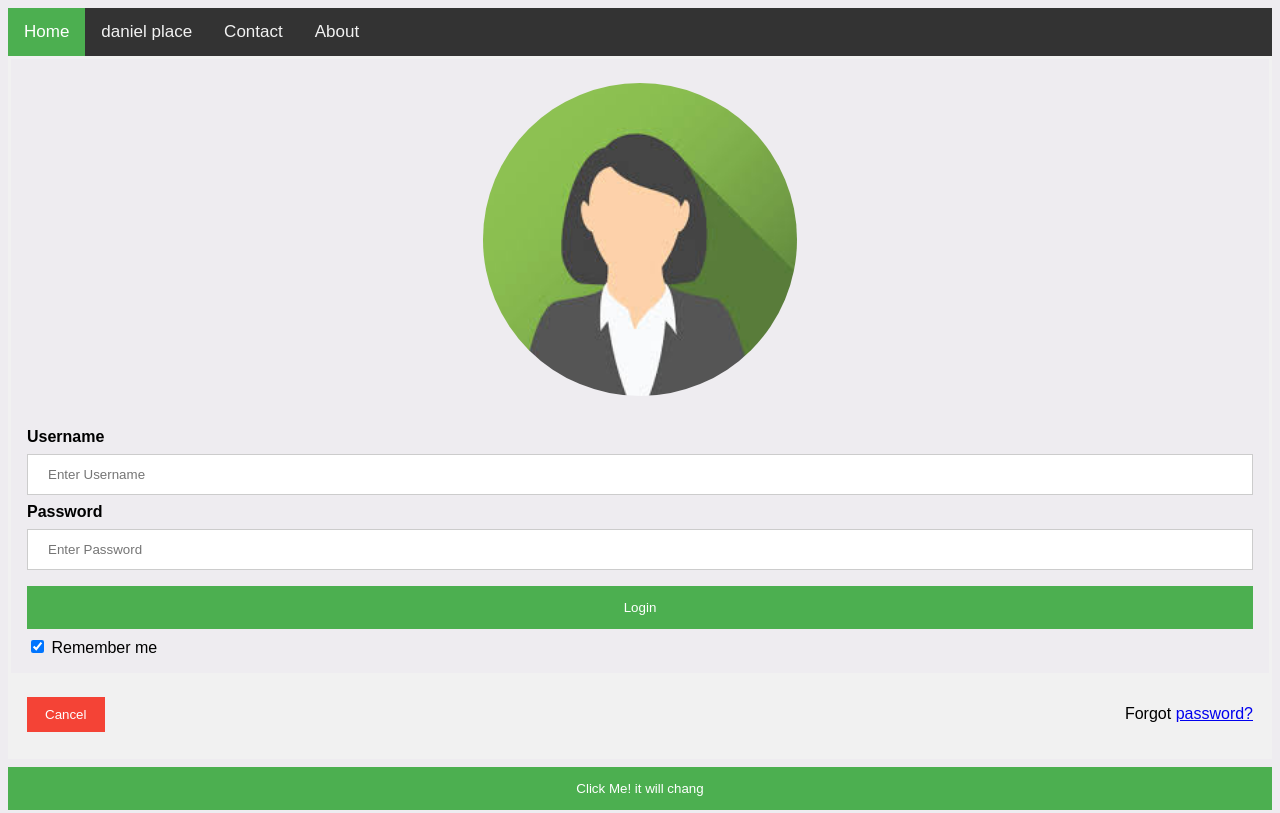
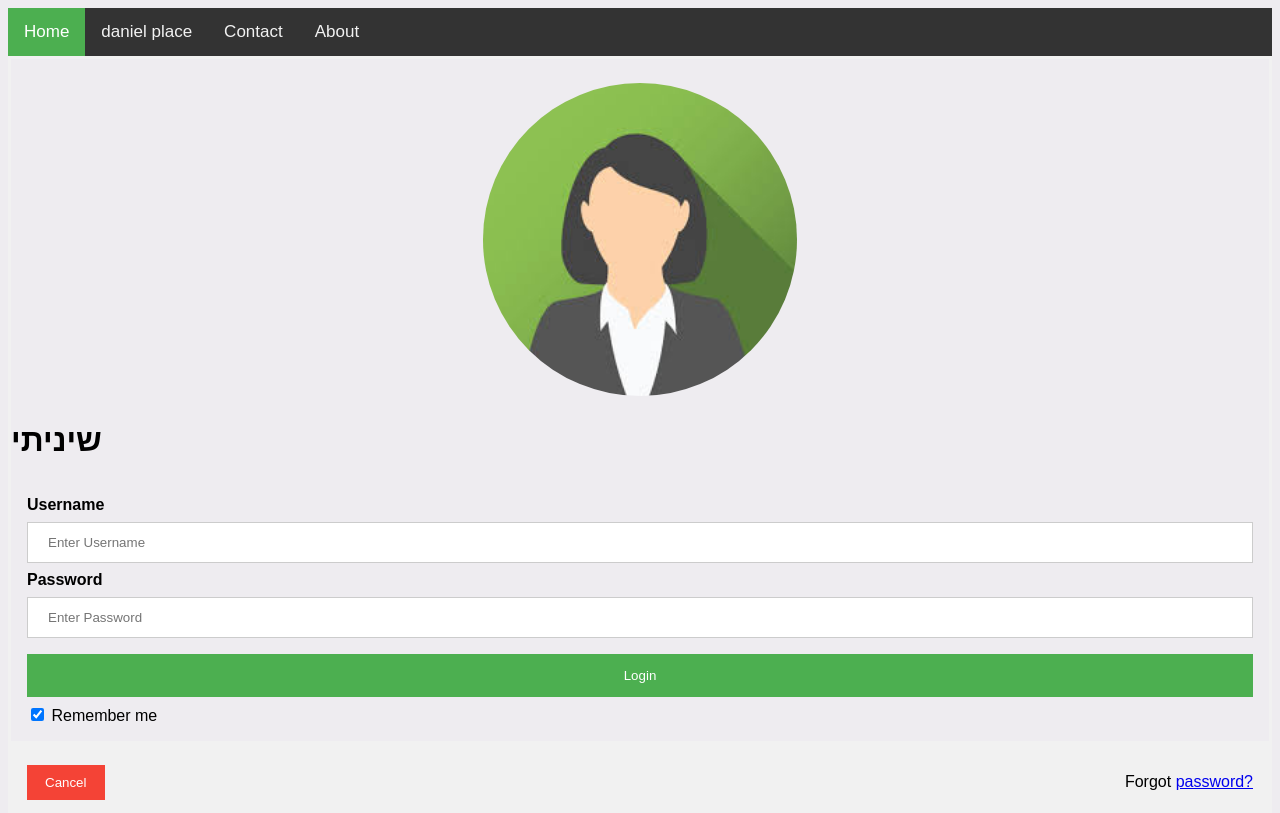
Before and after one commit to hagbu/site, a plain HTML site: page index.html in a window 1280 px wide. Shown: the top 813 px of the page. Drawn offline with Linux system fonts and the light colour scheme.

Commit message:
adding h1

```diff
--- a/index.html
+++ b/index.html
@@ -23,6 +23,7 @@
       <img src="img_avatar2.png" alt="Avatar" class="avatar">
     </div>
 
+    <h1>שיניתי</h1>
     <div class="container">
       <label for="uname"><b>Username</b></label>
       <input type="text" placeholder="Enter Username" name="uname" required>
```
